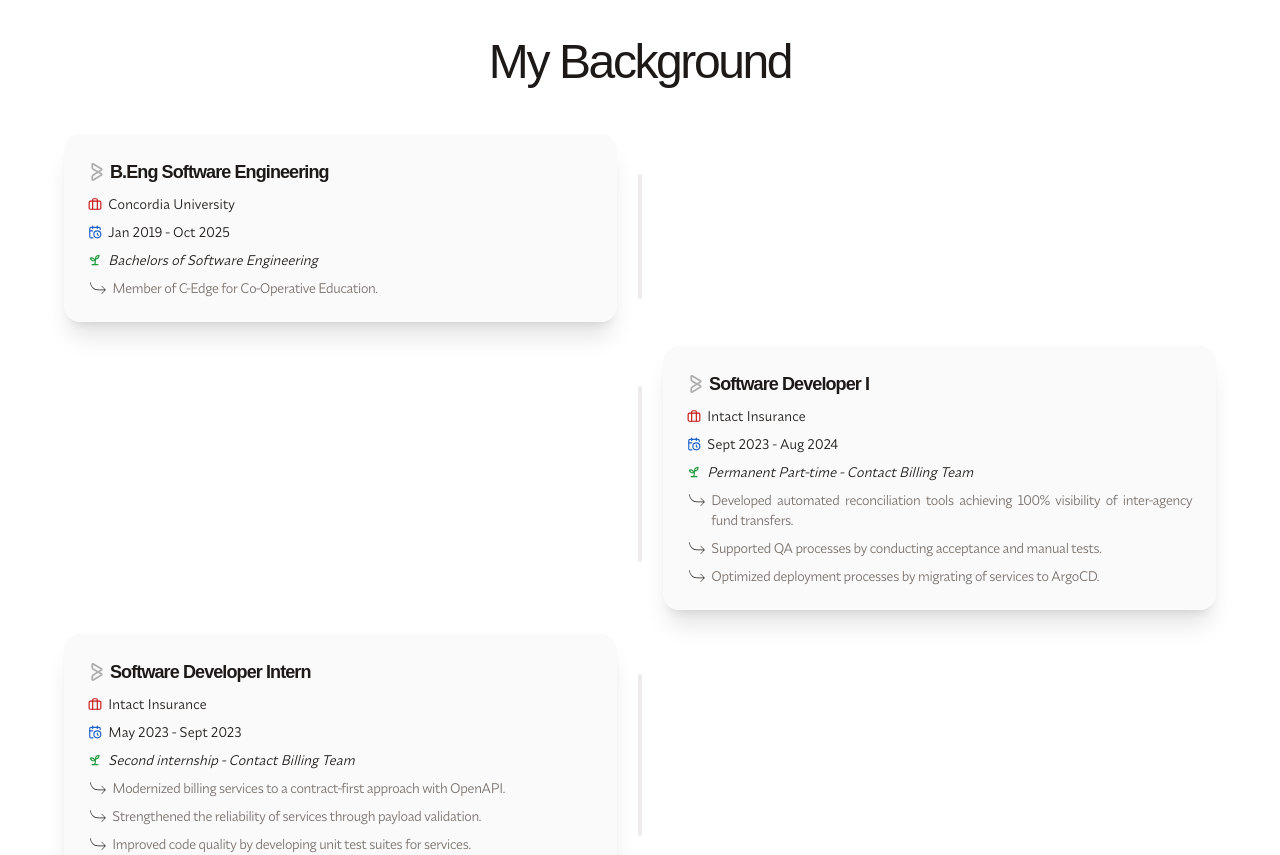
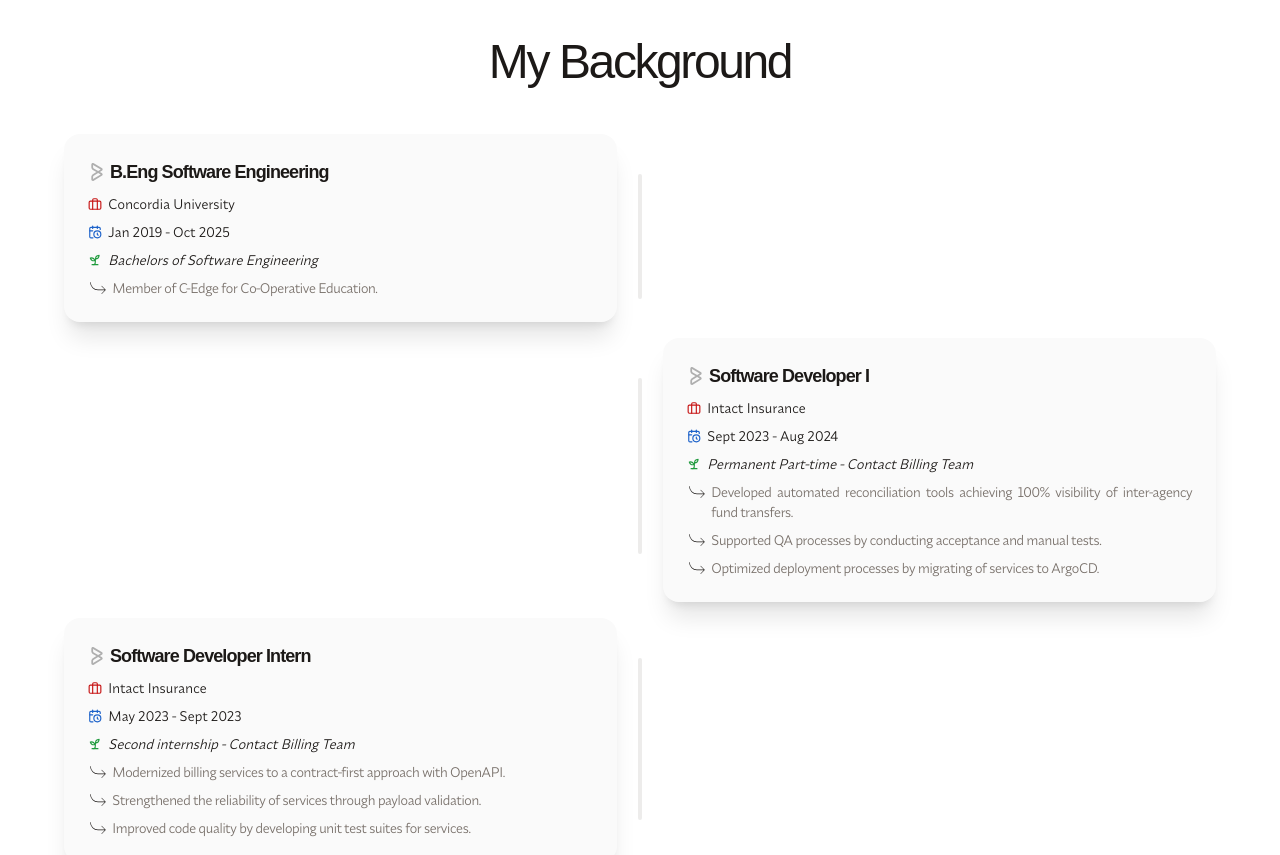
Before and after one commit to eimcharles/eimcharles.github.io, a React (Vite) app: page / in a window 1280 px wide. Shown: the part 2580-3435 px from the top of the page. Built offline with nearby package versions, Linux system fonts and the light colour scheme; a web font is replaced by a local one.

Commit message:
chore(background): adjust gap between components.

```diff
--- a/src/components/Background.jsx
+++ b/src/components/Background.jsx
@@ -17,7 +17,7 @@ const Background = () => {
         </motion.h2>
 
         <div
-        className="relative w-full flex flex-col gap-8 md:gap-6 pl-0">
+        className="relative w-full flex flex-col gap-4 pl-0">
           {backgroundData.map((item, index) => {
             const isEven = index % 2 === 0;
             return (
```
